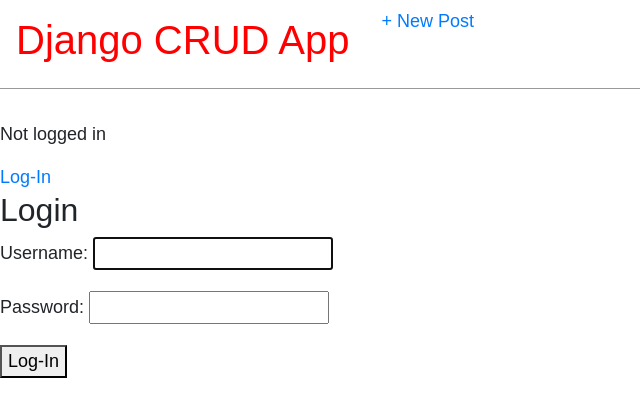
After one commit to beanboi7/django_CRUDapp, a Django app: page /accounts/login/ in a window 1280 px wide. The commit adds this page. Shown: the top 417 px of the page, without its empty margins (0-640 px from the left). Run offline with Django 3.2, Linux system fonts and the light colour scheme.

Commit message:
login logout added

```diff
--- a/root_dir/settings.py
+++ b/root_dir/settings.py
@@ -121,3 +121,6 @@ USE_TZ = True
 
 STATIC_URL = '/static/'
 STATIC_DIR = [str(BASE_DIR.joinpath('static'))]
+
+LOGIN_REDIRECT_URL = 'home'
+LOGOUT_REDIRECT_URL = 'home'
--- a/root_dir/urls.py
+++ b/root_dir/urls.py
@@ -18,5 +18,6 @@ from django.urls import path, include
 
 urlpatterns = [
     path('admin/', admin.site.urls),
+    path('accounts/', include('django.contrib.auth.urls')),
     path('',include('blog.urls')),
 ]
--- a/templates/base.html
+++ b/templates/base.html
@@ -10,10 +10,17 @@
  </head>
 <body>
     <div>
-        <h1 class = "p-3" "ml-3"><a href = "{% url 'home' %}">Django CRUD App</a></h1>
-        <a href = "{% url 'post_new' %}" class = "mx-3 my-2">+ New Post</a>
-
-
+        <header>
+            <h1 class = "p-3" "ml-3"><a href = "{% url 'home' %}">Django CRUD App</a></h1>
+            <a href = "{% url 'post_new' %}" class = "mx-3 my-2">+ New Post</a>
+        </header>
+            {% if user.is_authenticated %}
+                <p> Vanakkam thala {{ user.username }}! </p>
+                <p><a href = "{% url 'logout' %}">Log-Out</a></p>
+            {% else %}
+                <p> Not logged in </p>
+                <a href = "{% url 'login' %}">Log-In</a>
+            {% endif %}
         {% block content %}
         {% endblock content %}
     </div>
--- /dev/null
+++ b/templates/registration/login.html
@@ -0,0 +1,9 @@
+{% extends 'base.html' %}
+
+{% block content %}
+<h2>Login</h2>
+    <form method = "POST"> {% csrf_token %}
+        {{ form.as_p }}
+        <button type = "submit">Log-In</button>
+    </form>
+{% endblock content %}
```
